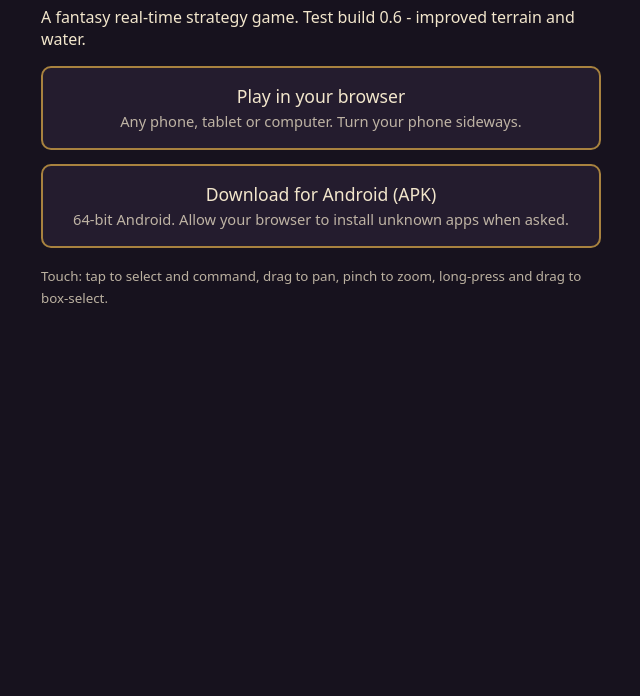
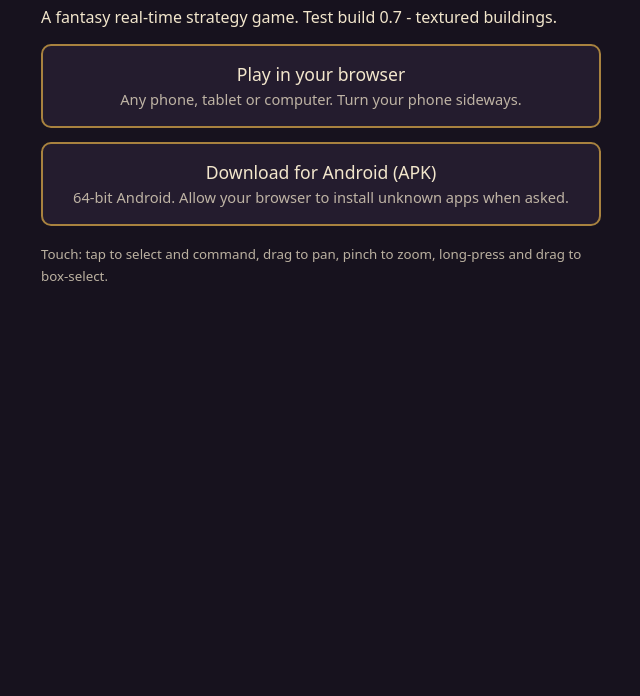
Before and after one commit to Wut-Lab/Ley-Realms-RTS, a plain HTML site: page download.html in a window 1280 px wide. Shown: the part 104-800 px from the top of the page, without its empty margins (319-959 px from the left). Drawn offline with Linux system fonts and the light colour scheme.

Commit message:
Ley Realms 0.7 test builds: textured buildings
Co-Authored-By: Claude Opus 5.5 <noreply@anthropic.com>
Claude-Session: https://claude.ai/code/session_013BExePrT3fkgkAfAkmsoAR

```diff
--- a/download.html
+++ b/download.html
@@ -10,7 +10,7 @@ a.btn{display:block;margin:14px 0;padding:16px;border-radius:10px;background:var
 small{opacity:.75}
 </style></head><body><main>
 <h1>LEY REALMS</h1>
-<p>A fantasy real-time strategy game. Test build 0.6 - improved terrain and water.</p>
+<p>A fantasy real-time strategy game. Test build 0.7 - textured buildings.</p>
 <a class="btn" href="index.html">Play in your browser<br><small>Any phone, tablet or computer. Turn your phone sideways.</small></a>
 <a class="btn" href="LeyRealms-android.apk" download>Download for Android (APK)<br><small>64-bit Android. Allow your browser to install unknown apps when asked.</small></a>
 <p><small>Touch: tap to select and command, drag to pan, pinch to zoom, long-press and drag to box-select.</small></p>
```
Also changed, not shown: index.html (+1 -1 lines), 2 other files.
